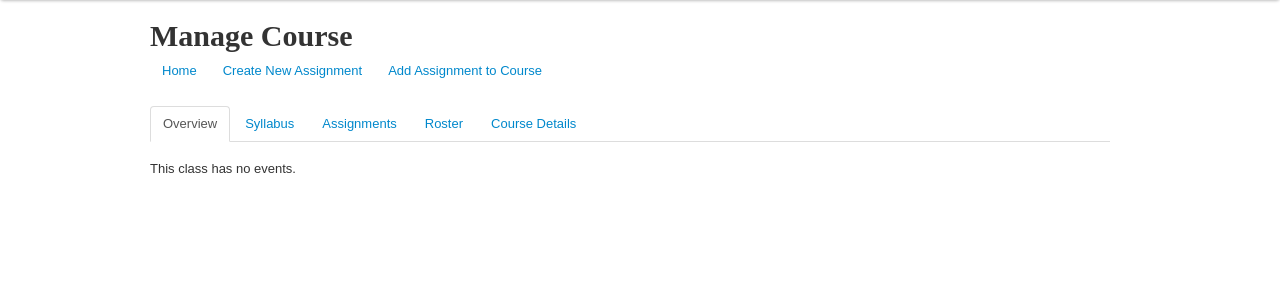
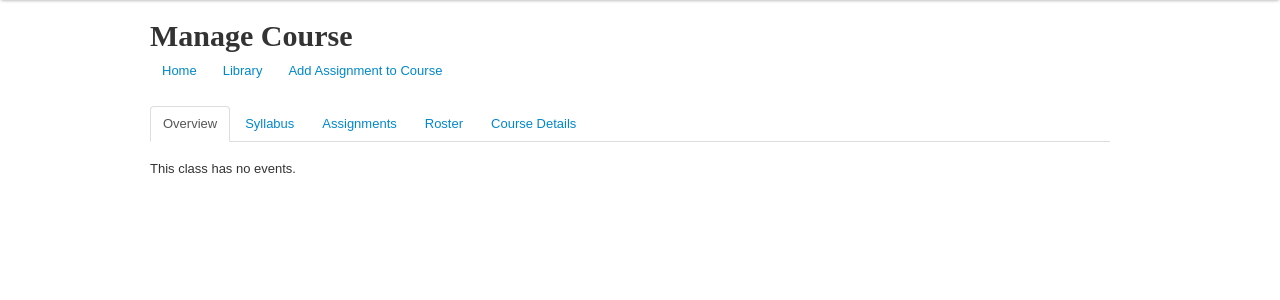
Before and after one commit to gmcclure/classwrite, a Django app: template course/templates/manage_course.html in a window 1280 px wide. Shown: the part 40-340 px from the top of the page. Run offline with Django 3.2, Linux system fonts and the light colour scheme; the template is opened without the code that fills it, so the values that code supplies are empty; some libraries are stand-ins or nearby versions; some web fonts are replaced.

Commit message:
Relegated assignment creation solely to Library.

```diff
--- a/course/templates/manage_course.html
+++ b/course/templates/manage_course.html
@@ -22,7 +22,7 @@
 <div class="subnav">
     <ul class="nav nav-pills">
         <li><a href="/home/">Home</a></li>
-        <li><a href="/assignment/create/">Create New Assignment</a></li>
+        <li><a href="/library/catalog/">Library</a></li>
         <li><a href="/course/add_assignment/">Add Assignment to Course</a></li>
     </ul>
 </div>
```
